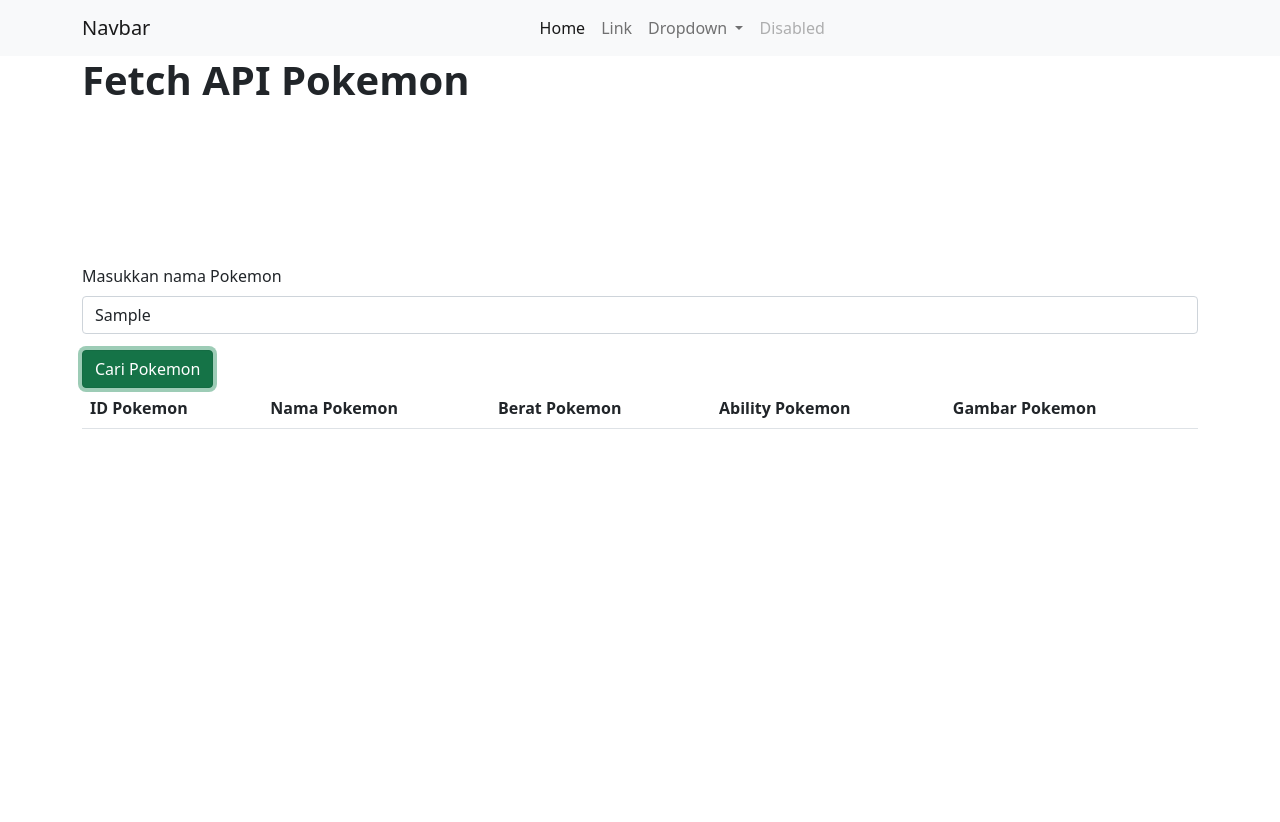
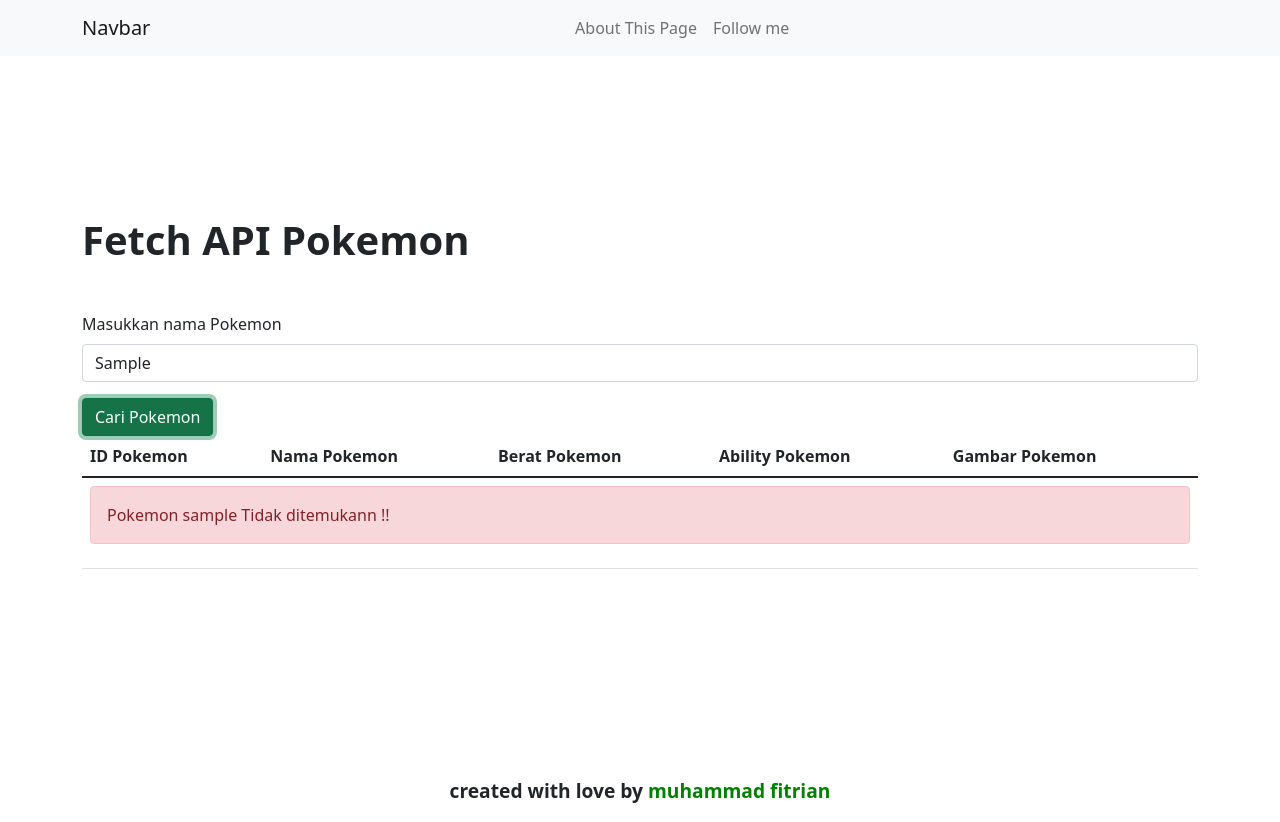
Before and after one commit to justnotiyann/FRONT-END-FETCH-API, a website: page index.html in a window 1280 px wide. Both pictures are taken after typing "Sample" into the empty fields and a click on the button "Cari Pokemon". Before the commit the page ends 800 px from the top, so only its background shows below. Drawn offline with nearby package versions, Linux system fonts and the light colour scheme; no server answers.

Commit message:
add footer and reload

```diff
--- a/index.html
+++ b/index.html
@@ -11,6 +11,7 @@
         integrity="sha384-ka7Sk0Gln4gmtz2MlQnikT1wXgYsOg+OMhuP+IlRH9sENBO0LRn5q+8nbTov4+1p"
         crossorigin="anonymous"></script>
     <script src="script.js" defer></script>
+    <link rel="stylesheet" href="style.css">
     <title>Latihan Fetch API</title>
 </head>
 
@@ -28,27 +29,10 @@
                 <div class="collapse navbar-collapse" id="navbarSupportedContent">
                     <ul class="navbar-nav mx-auto mb-2 mb-lg-0">
                         <li class="nav-item">
-                            <a class="nav-link active" aria-current="page" href="#">Home</a>
+                            <a class="nav-link" aria-current="page" href="#">About This Page</a>
                         </li>
                         <li class="nav-item">
-                            <a class="nav-link" href="#">Link</a>
-                        </li>
-                        <li class="nav-item dropdown">
-                            <a class="nav-link dropdown-toggle" href="#" id="navbarDropdown" role="button"
-                                data-bs-toggle="dropdown" aria-expanded="false">
-                                Dropdown
-                            </a>
-                            <ul class="dropdown-menu" aria-labelledby="navbarDropdown">
-                                <li><a class="dropdown-item" href="#">Action</a></li>
-                                <li><a class="dropdown-item" href="#">Another action</a></li>
-                                <li>
-                                    <hr class="dropdown-divider">
-                                </li>
-                                <li><a class="dropdown-item" href="#">Something else here</a></li>
-                            </ul>
-                        </li>
-                        <li class="nav-item">
-                            <a class="nav-link disabled">Disabled</a>
+                            <a class="nav-link" href="https://instagram.com/just_iyann/">Follow me</a>
                         </li>
                     </ul>
                 </div>
@@ -57,10 +41,10 @@
     </header>
 
     <main class=" ">
-        <div class="container">
-            <h1 class="fw-bold">Fetch API Pokemon</h1>
-        </div>
         <div class="wrapper">
+            <div class="container">
+                <h1 class="fw-bold">Fetch API Pokemon</h1>
+            </div>
             <div class="container mt-5">
                 <form id="form_search" autocomplete="off">
                     <div class="col">
@@ -84,6 +68,7 @@
                             <th scope="col">Gambar Pokemon</th>
                         </tr>
                     </thead>
+
                     <tbody id="poke_details">
 
                     </tbody>
@@ -92,12 +77,10 @@
         </div>
     </main>
 
+    <footer>
+        <p>created with love by <a href="https://instagram.com/just_iyann/">muhammad fitrian</a></p>
+    </footer>
 
-    <style>
-        .wrapper {
-            margin-top: 10em;
-        }
-    </style>
 </body>
 
 </html>
--- a/script.js
+++ b/script.js
@@ -1,6 +1,7 @@
 const namaPokemon = document.querySelector("#nama_pokemon");
 const formSearch = document.querySelector("#form_search");
 const pokeDetails = document.querySelector("#poke_details");
+const remove = document.querySelector("#remove");
 
 const displayData = (id, nama, berat, ability, gambar) => {
   const resultData = `
@@ -17,13 +18,25 @@
   pokeDetails.insertAdjacentHTML("afterbegin", resultData);
 };
 
+const displayAlert = (data) => {
+  const result = `
+  <tr id="remove">
+  <td colspan="5">
+      <div class="alert alert-danger" role="alert">
+        Pokemon ${data} Tidak ditemukann !!
+      </div>
+  </td>
+</tr>`;
+  pokeDetails.insertAdjacentHTML("afterbegin", result);
+};
+
 const fetchAPI = async (data) => {
   try {
     const api = await fetch(`https://pokeapi.co/api/v2/pokemon/${data}`);
     const result = await api.json();
     displayData(result.id, result.name, result.weight, result.abilities[0].ability.name, result.sprites.front_default);
   } catch (e) {
-    alert("Tidak ada nama pokemon tersebut");
+    displayAlert(data);
   }
 };
 
--- /dev/null
+++ b/style.css
@@ -0,0 +1,22 @@
+* {
+  margin: 0;
+  padding: 0;
+  box-sizing: border-box;
+  text-decoration: none;
+}
+
+a {
+  color: green;
+  text-decoration: none;
+}
+
+.wrapper {
+  margin-top: 10em;
+}
+
+footer {
+  margin-top: 10em;
+  text-align: center;
+  font-weight: bold;
+  font-size: 1.2em;
+}
```
